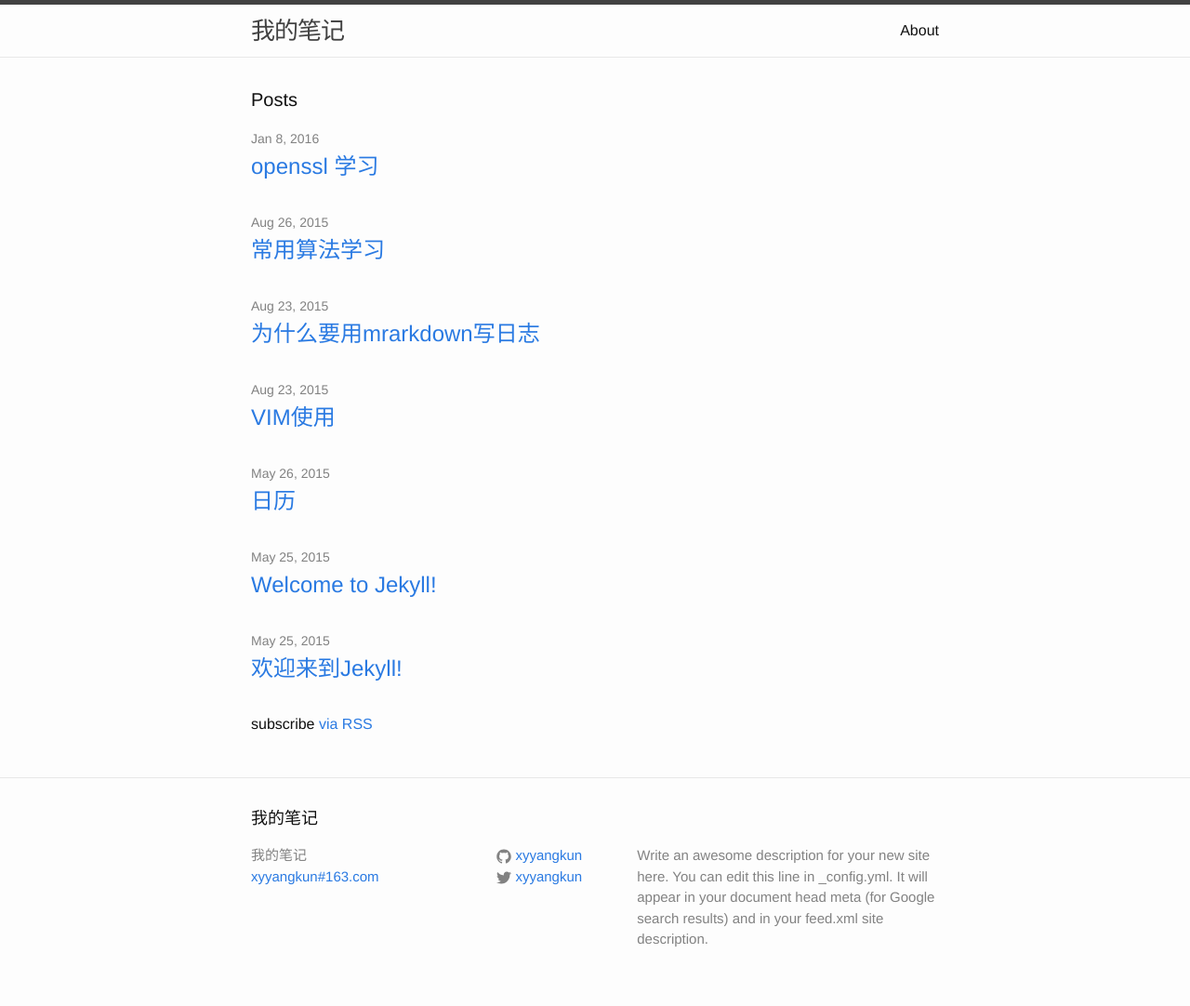
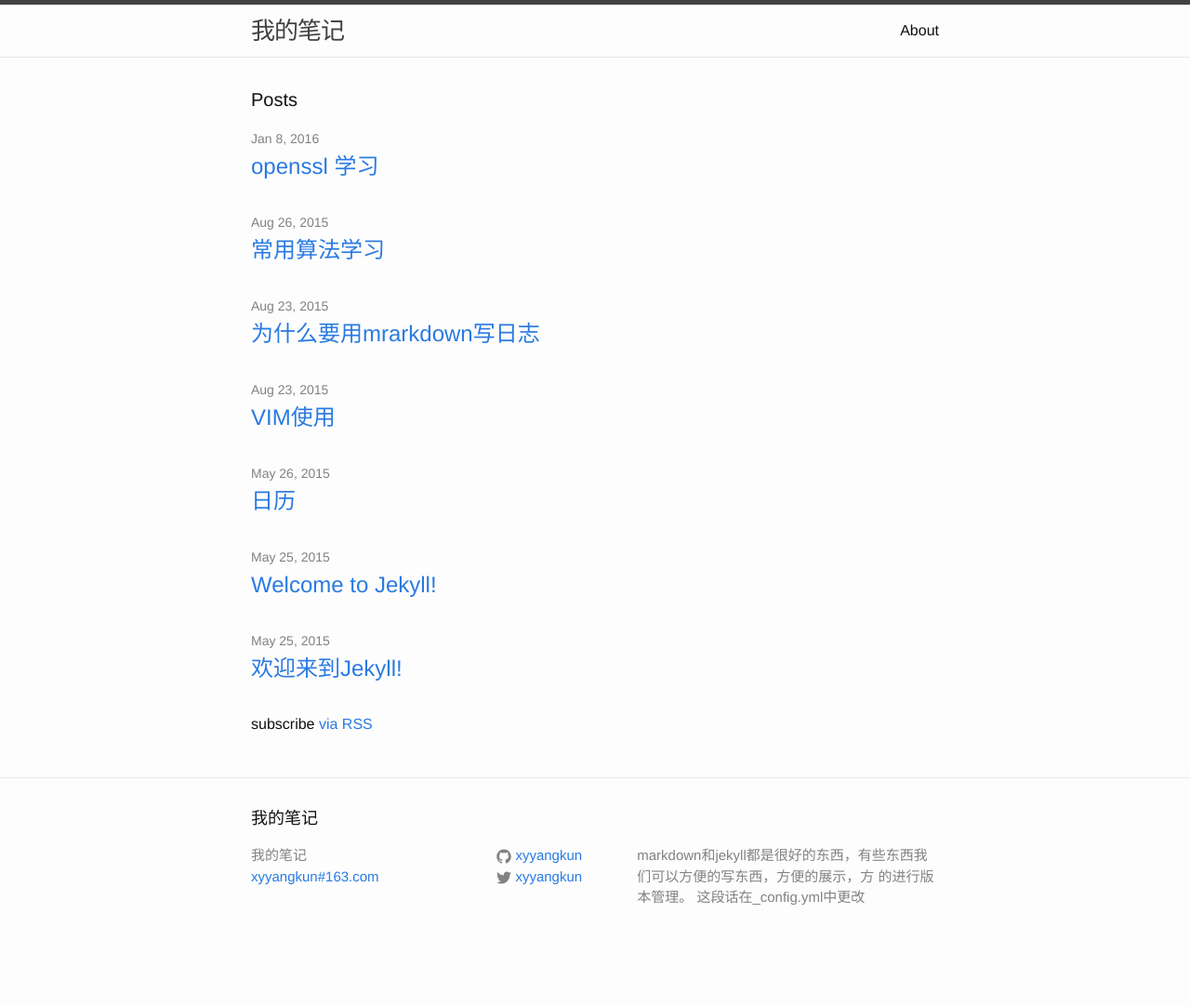
Before and after one commit to xyyangkun/xyyangkun.github.io, a Jekyll site: the page built from index.html, in a window 1280 px wide. Shown: the whole page at 93% size. Built offline with Jekyll 4.4.1, drawn with Linux system fonts in a browser that asks for light colours; after the commit the page ends 1037 px from its top, so only the background shows below that.

Commit message:
change log

```diff
--- a/_config.yml
+++ b/_config.yml
@@ -2,9 +2,10 @@
 title: 我的笔记
 email: xyyangkun#163.com
 description: > # this means to ignore newlines until "baseurl:"
-  Write an awesome description for your new site here. You can edit this
-  line in _config.yml. It will appear in your document head meta (for
-  Google search results) and in your feed.xml site description.
+  markdown和jekyll都是很好的东西，有些东西我们可以方便的写东西，方便的展示，方
+  的进行版本管理。
+  这段话在_config.yml中更改
+
 baseurl: "" # the subpath of your site, e.g. /blog/
 url: "http://yourdomain.com" # the base hostname & protocol for your site
 twitter_username: xyyangkun
```
